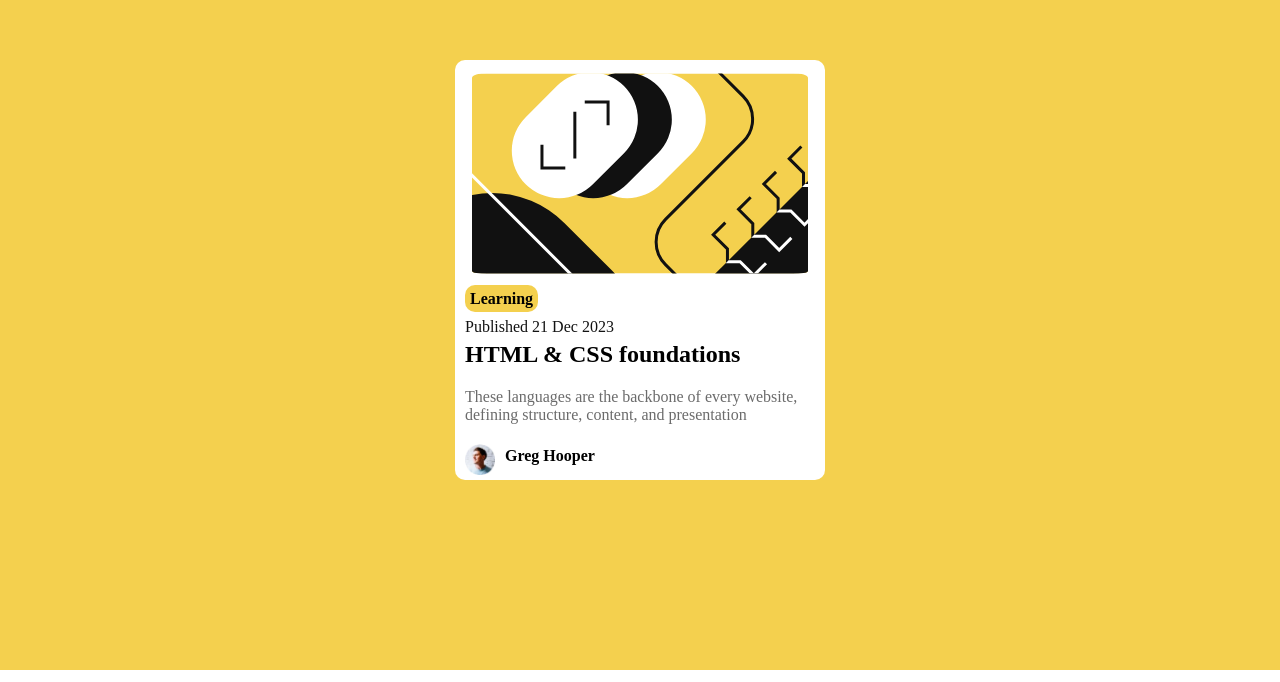
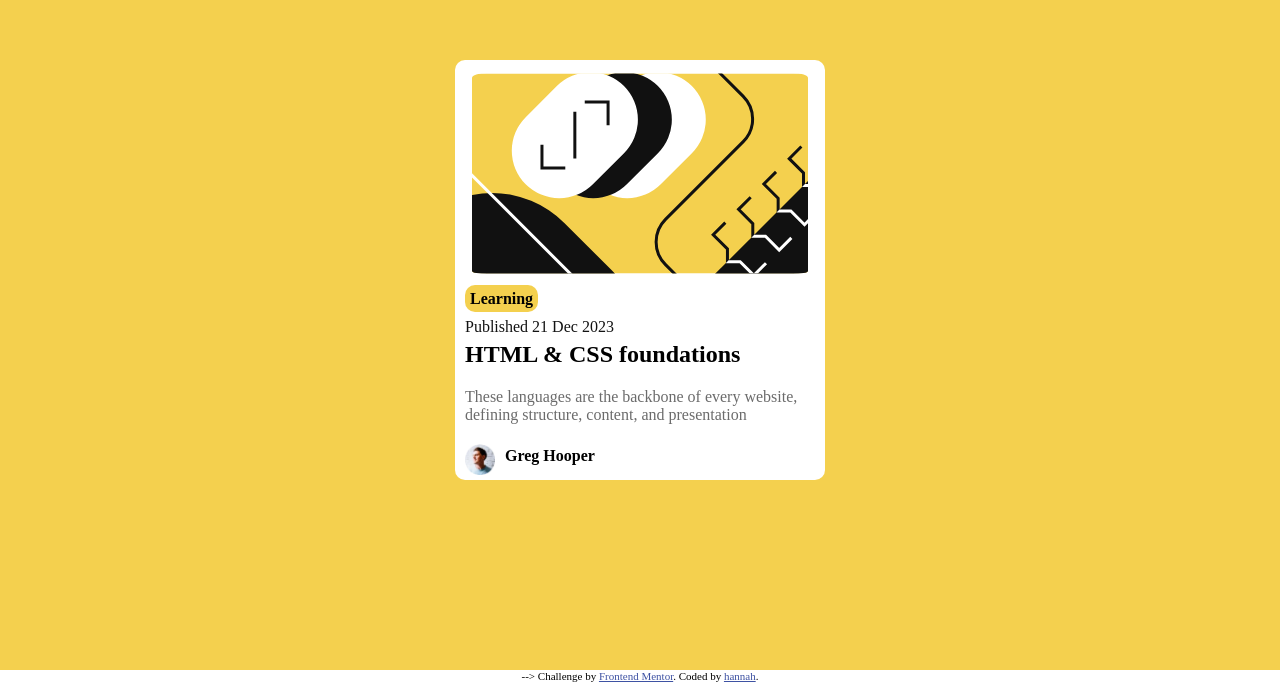
Before and after one commit to kokuhannah-code/Blog-preview-card, a plain HTML site: page index.html in a window 1280 px wide. Shown: the part 130-812 px from the top of the page. Drawn offline with Linux system fonts and the light colour scheme.

Commit message:
Update index.html

```diff
--- a/index.html
+++ b/index.html
@@ -3,22 +3,16 @@
 <head>
   <meta charset="UTF-8">
   <meta name="viewport" content="width=device-width, initial-scale=1.0"> <!-- displays site properly based on user's device -->
-
   <link rel="icon" type="image/png" sizes="32x32" href="./assets/images/favicon-32x32.png">
   <link rel="stylesheet" href="style.css">
   <title>Frontend Mentor | Blog preview card</title>
-
-  <!-- Feel free to remove these styles or customise in your own stylesheet 👍 -->
-
 </head>
 <body>
   <section>
 <div class="card">
     <div class="container">
   <img src="./assets/images/illustration-article.svg">
-
 </div>
-
   <div class="container-text">
      <span class="highlight">Learning</span>
   <p class="Published">Published 21 Dec 2023</p>
@@ -30,23 +24,10 @@
 </div>
   </div>
 </div>
-  <!-- Learning
-
-  Published 21 Dec 2023
-
-  HTML & CSS foundations
-
-  These languages are the backbone of every website, defining structure, content, and presentation.
-
-  Greg Hooper -->
   </section>
-     <!-- <footer class="attribution">
+</body>
+  <footer class="attribution"> -->
      Challenge by <a href="https://www.frontendmentor.io?ref=challenge">Frontend Mentor</a>.
-    Coded by <a href="#">Your Name Here</a>. -->
+    Coded by <a href="#">hannah</a>.
   </footer>
-</body>
-  <!-- <footer class="attribution"> -->
-    <!-- Challenge by <a href="https://www.frontendmentor.io?ref=challenge">Frontend Mentor</a>.
-    Coded by <a href="#">Your Name Here</a>.
-  </footer> -->
 </html>
```
